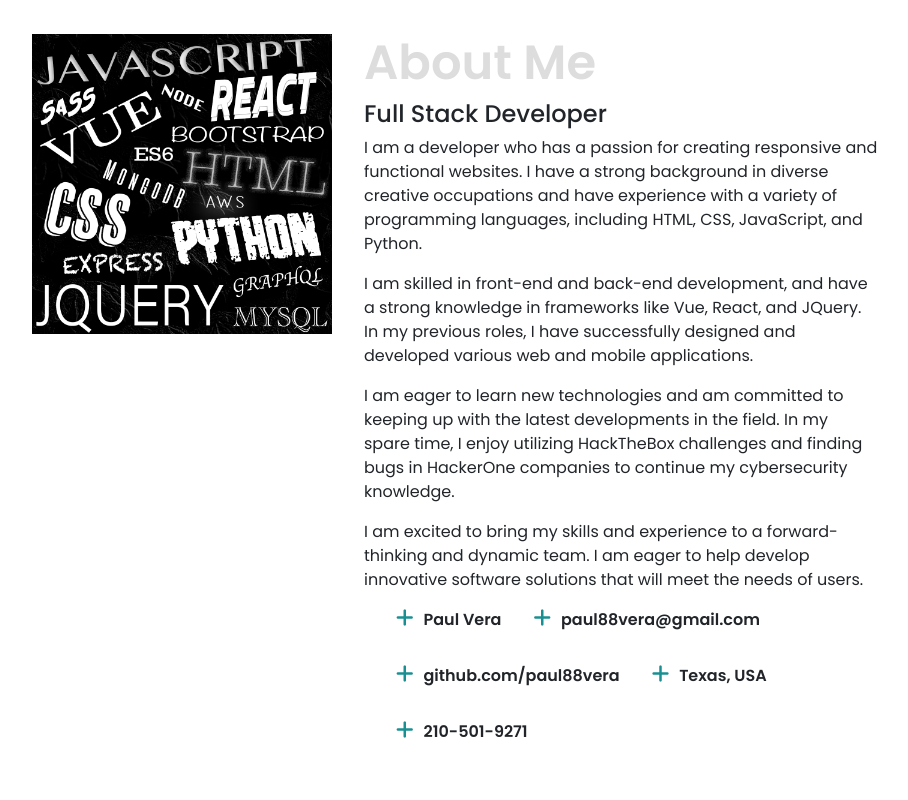
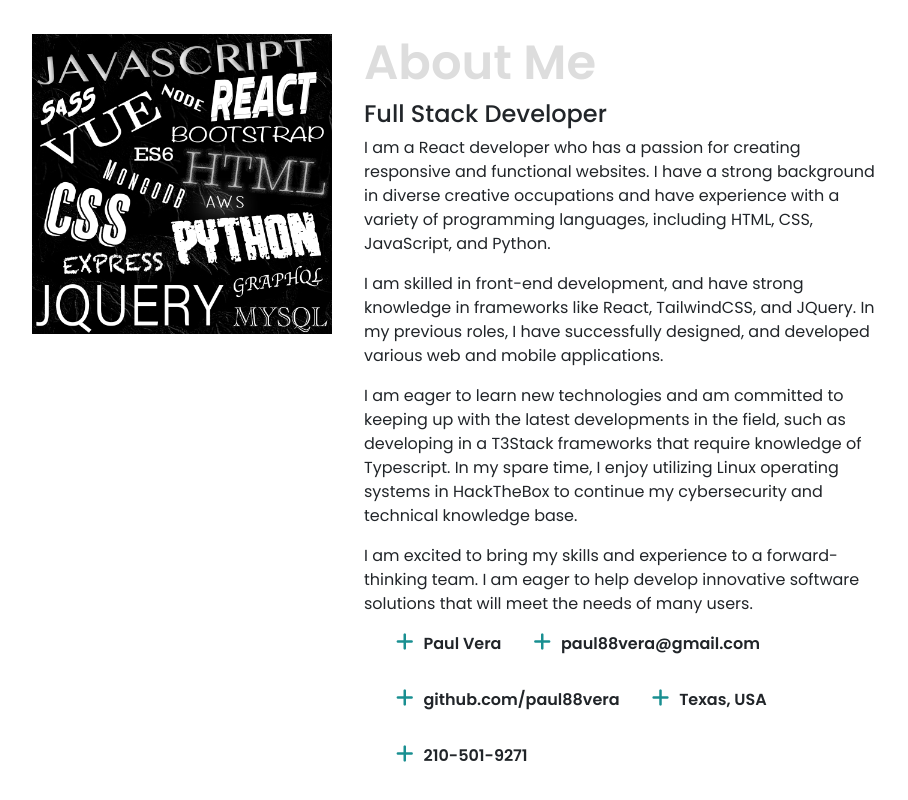
Before and after one commit to paul88vera/portfolio2023, a React (Create React App) app: page / in a window 1280 px wide. Shown: the part 994-1794 px from the top of the page, without its empty margins (290-1198 px from the left). Built offline with nearby package versions, Linux system fonts and the light colour scheme.

Commit message:
reworked About Us bio

```diff
--- a/src/component/About/index.js
+++ b/src/component/About/index.js
@@ -39,27 +39,28 @@
         <h1>About Me</h1>
         <h3>Full Stack Developer</h3>
         <p>
-          I am a developer who has a passion for creating responsive and
+          I am a React developer who has a passion for creating responsive and
           functional websites. I have a strong background in diverse creative
           occupations and have experience with a variety of programming
           languages, including HTML, CSS, JavaScript, and Python.
         </p>
         <p>
-          I am skilled in front-end and back-end development, and have a strong
-          knowledge in frameworks like Vue, React, and JQuery. In my previous
-          roles, I have successfully designed and developed various web and
-          mobile applications.
+          I am skilled in front-end development, and have strong knowledge in
+          frameworks like React, TailwindCSS, and JQuery. In my previous roles,
+          I have successfully designed, and developed various web and mobile
+          applications.
         </p>
         <p>
           I am eager to learn new technologies and am committed to keeping up
-          with the latest developments in the field. In my spare time, I enjoy
-          utilizing HackTheBox challenges and finding bugs in HackerOne
-          companies to continue my cybersecurity knowledge.
+          with the latest developments in the field, such as developing in a
+          T3Stack frameworks that require knowledge of Typescript. In my spare
+          time, I enjoy utilizing Linux operating systems in HackTheBox to
+          continue my cybersecurity and technical knowledge base.
         </p>
         <p>
           I am excited to bring my skills and experience to a forward-thinking
-          and dynamic team. I am eager to help develop innovative software
-          solutions that will meet the needs of users.
+          team. I am eager to help develop innovative software solutions that
+          will meet the needs of many users.
         </p>
         <div id="social-cont">
           <ul>
```
